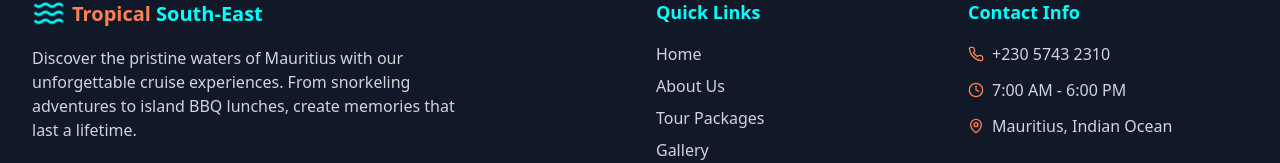
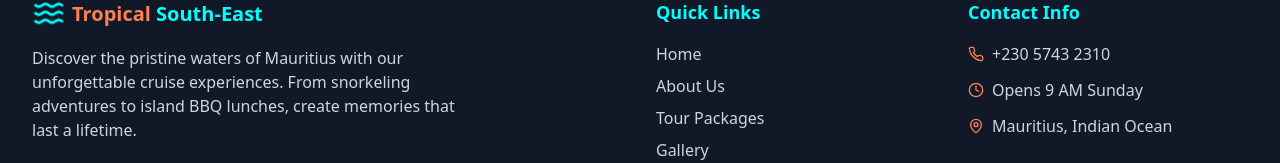
Before and after one commit to carnat232/turquoise-tales-cruises, a React (Vite) app: page / in a window 1280 px wide. Shown: the part 3308-3471 px from the top of the page. Built offline with nearby package versions, Linux system fonts and the light colour scheme.

Commit message:
Update operating hours
Change the operating hours to "Opens 9 AM Sun" in the footer and contact section.

```diff
--- a/src/components/Footer.tsx
+++ b/src/components/Footer.tsx
@@ -48,7 +48,7 @@ const Footer = () => {
               </div>
               <div className="flex items-center space-x-2">
                 <Clock className="h-4 w-4 text-coral" />
-                <span className="text-gray-300">7:00 AM - 6:00 PM</span>
+                <span className="text-gray-300">Opens 9 AM Sunday</span>
               </div>
               <div className="flex items-center space-x-2">
                 <MapPin className="h-4 w-4 text-coral" />
```
